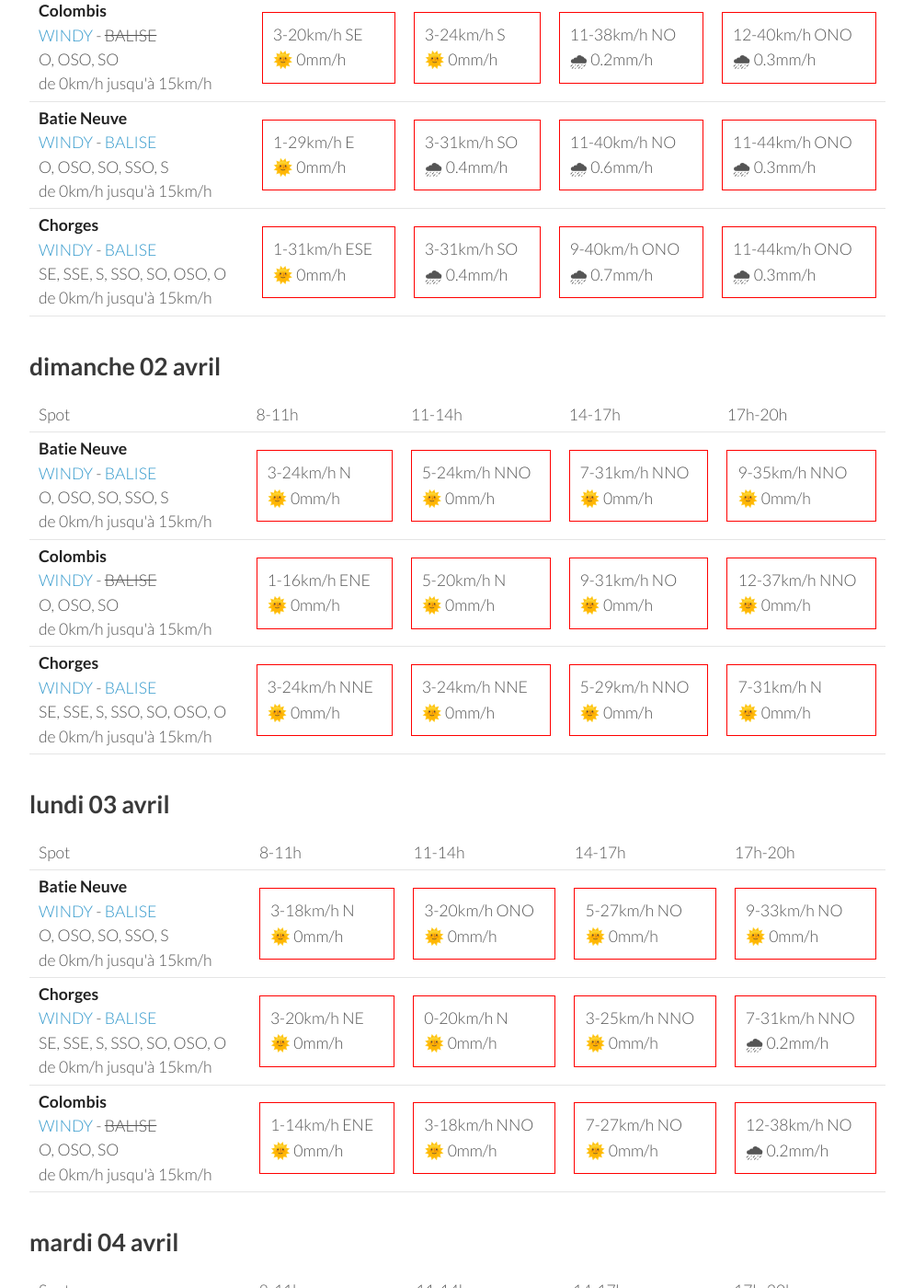
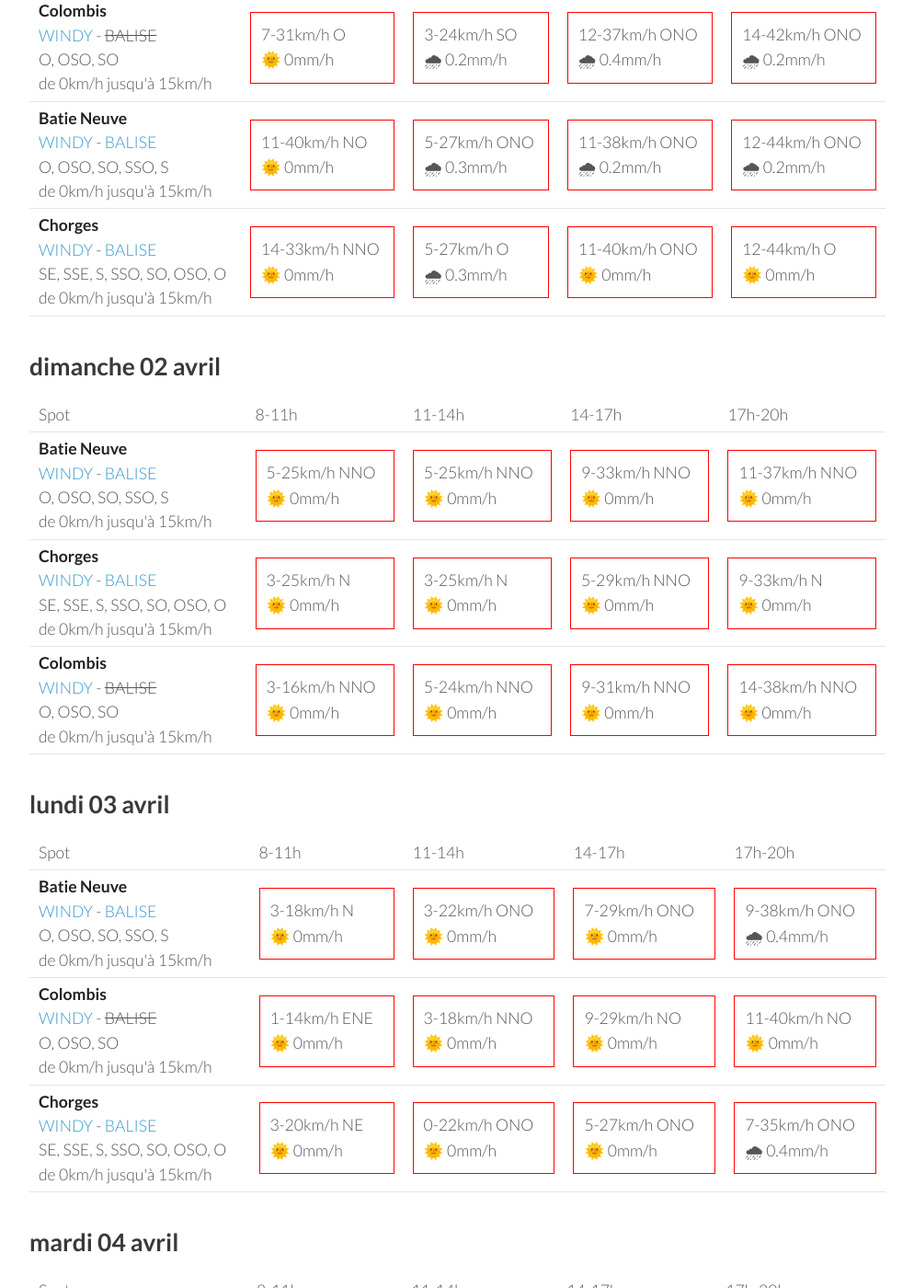
Before and after one commit to parapente-dans-le-nord/parapente-dans-le-nord.github.io, a Jekyll site: the page built from saint_andre.markdown, in a window 1280 px wide and 1400 px high, scrolled down 1325 px. Shown: the whole window at 92% size, without its empty margins (26-1020 px from the left). Built offline with Jekyll 4.4.1, drawn with Linux system fonts in a browser that asks for light colours; some of the changed text lies outside the part shown.

Commit message:
update index.markdown

```diff
--- a/saint_andre.markdown
+++ b/saint_andre.markdown
@@ -22,30 +22,30 @@ page mise à jour le jeudi 30 mars 13:36
       <td>17h-20h</td>
     </tr>
 <tr>
+        <td><strong>Colombis</strong><br><a href="https://windy.com/44.494/6.216?44.559,6.262,10">WINDY</a> - <span class="no-balise"> BALISE </span><br> <span class="vent-favorable">O, OSO, SO</span><br><span class="force-vent">de 0km/h jusqu'à 15km/h</span> </td>
+
+            <td><div class="not-flyable"><p>0-0km/h NA</p><p>🌧️ 0mm/h</p></div></td>
+            <td><div class="not-flyable"><p>0-0km/h NA</p><p>🌧️ 0mm/h</p></div></td>
+            <td><div class="not-flyable"><p>0-0km/h NA</p><p>🌧️ 0mm/h</p></div></td>
+            <td><div class="not-flyable"><p>9-25km/h SO</p><p>🌞 0mm/h</p></div></td>
+
+    </tr>
+<tr>
         <td><strong>Batie Neuve</strong><br><a href="https://windy.com/44.584/6.236?44.559,6.262,10,m:eTtagly">WINDY</a> - <span class=""><a href="https://www.openwindmap.org/PP554">BALISE</a> </span><br> <span class="vent-favorable">O, OSO, SO, SSO, S</span><br><span class="force-vent">de 0km/h jusqu'à 15km/h</span> </td>
 
             <td><div class="not-flyable"><p>0-0km/h NA</p><p>🌧️ 0mm/h</p></div></td>
-            <td><div class="flyable"><p>5-12km/h S</p><p>🌞 0mm/h</p></div></td>
+            <td><div class="not-flyable"><p>0-0km/h NA</p><p>🌧️ 0mm/h</p></div></td>
+            <td><div class="not-flyable"><p>0-0km/h NA</p><p>🌧️ 0mm/h</p></div></td>
             <td><div class="not-flyable"><p>9-24km/h SO</p><p>🌞 0mm/h</p></div></td>
-            <td><div class="not-flyable"><p>7-20km/h SO</p><p>🌞 0mm/h</p></div></td>
-
-    </tr>
-<tr>
-        <td><strong>Colombis</strong><br><a href="https://windy.com/44.494/6.216?44.559,6.262,10">WINDY</a> - <span class="no-balise"> BALISE </span><br> <span class="vent-favorable">O, OSO, SO</span><br><span class="force-vent">de 0km/h jusqu'à 15km/h</span> </td>
-
-            <td><div class="not-flyable"><p>0-0km/h NA</p><p>🌧️ 0mm/h</p></div></td>
-            <td><div class="not-flyable"><p>5-20km/h SO</p><p>🌞 0mm/h</p></div></td>
-            <td><div class="not-flyable"><p>5-16km/h SO</p><p>🌞 0mm/h</p></div></td>
-            <td><div class="not-flyable"><p>7-22km/h SO</p><p>🌞 0mm/h</p></div></td>
 
     </tr>
 <tr>
         <td><strong>Chorges</strong><br><a href="https://windy.com/44.578/6.280?44.559,6.262,10">WINDY</a> - <span class=""><a href="https://www.openwindmap.org/PP554">BALISE</a> </span><br> <span class="vent-favorable">SE, SSE, S, SSO, SO, OSO, O</span><br><span class="force-vent">de 0km/h jusqu'à 15km/h</span> </td>
 
             <td><div class="not-flyable"><p>0-0km/h NA</p><p>🌧️ 0mm/h</p></div></td>
-            <td><div class="not-flyable"><p>5-18km/h OSO</p><p>🌞 0mm/h</p></div></td>
-            <td><div class="not-flyable"><p>7-24km/h SO</p><p>🌞 0mm/h</p></div></td>
-            <td><div class="not-flyable"><p>9-22km/h OSO</p><p>🌞 0mm/h</p></div></td>
+            <td><div class="not-flyable"><p>0-0km/h NA</p><p>🌧️ 0mm/h</p></div></td>
+            <td><div class="not-flyable"><p>0-0km/h NA</p><p>🌧️ 0mm/h</p></div></td>
+            <td><div class="not-flyable"><p>11-27km/h OSO</p><p>🌞 0mm/h</p></div></td>
 
     </tr>
 
@@ -65,22 +65,22 @@ page mise à jour le jeudi 30 mars 13:36
       <td>17h-20h</td>
     </tr>
 <tr>
-        <td><strong>Batie Neuve</strong><br><a href="https://windy.com/44.584/6.236?44.559,6.262,10,m:eTtagly">WINDY</a> - <span class=""><a href="https://www.openwindmap.org/PP554">BALISE</a> </span><br> <span class="vent-favorable">O, OSO, SO, SSO, S</span><br><span class="force-vent">de 0km/h jusqu'à 15km/h</span> </td>
+        <td><strong>Colombis</strong><br><a href="https://windy.com/44.494/6.216?44.559,6.262,10">WINDY</a> - <span class="no-balise"> BALISE </span><br> <span class="vent-favorable">O, OSO, SO</span><br><span class="force-vent">de 0km/h jusqu'à 15km/h</span> </td>
 
-            <td><div class="flyable"><p>0-3km/h SO</p><p>🌞 0mm/h</p></div></td>
-            <td><div class="not-flyable"><p>5-14km/h ONO</p><p>🌧 0.2mm/h</p></div></td>
-            <td><div class="not-flyable"><p>9-20km/h OSO</p><p>🌞 0mm/h</p></div></td>
-            <td><div class="not-flyable"><p>22-50km/h O</p><p>🌧 1.9mm/h</p></div></td>
+            <td><div class="flyable"><p>3-7km/h OSO</p><p>🌞 0mm/h</p></div></td>
+            <td><div class="not-flyable"><p>7-18km/h OSO</p><p>🌧 0.3mm/h</p></div></td>
+            <td><div class="not-flyable"><p>9-24km/h OSO</p><p>🌞 0mm/h</p></div></td>
+            <td><div class="not-flyable"><p>14-44km/h OSO</p><p>🌧 2.1mm/h</p></div></td>
 
 
     </tr>
 <tr>
-        <td><strong>Colombis</strong><br><a href="https://windy.com/44.494/6.216?44.559,6.262,10">WINDY</a> - <span class="no-balise"> BALISE </span><br> <span class="vent-favorable">O, OSO, SO</span><br><span class="force-vent">de 0km/h jusqu'à 15km/h</span> </td>
+        <td><strong>Batie Neuve</strong><br><a href="https://windy.com/44.584/6.236?44.559,6.262,10,m:eTtagly">WINDY</a> - <span class=""><a href="https://www.openwindmap.org/PP554">BALISE</a> </span><br> <span class="vent-favorable">O, OSO, SO, SSO, S</span><br><span class="force-vent">de 0km/h jusqu'à 15km/h</span> </td>
 
-            <td><div class="flyable"><p>5-11km/h OSO</p><p>🌞 0mm/h</p></div></td>
-            <td><div class="not-flyable"><p>5-20km/h O</p><p>🌧 0.6mm/h</p></div></td>
-            <td><div class="not-flyable"><p>14-37km/h SO</p><p>🌞 0mm/h</p></div></td>
-            <td><div class="not-flyable"><p>18-48km/h OSO</p><p>🌞 0mm/h</p></div></td>
+            <td><div class="not-flyable"><p>1-3km/h N</p><p>🌞 0mm/h</p></div></td>
+            <td><div class="not-flyable"><p>5-14km/h ONO</p><p>🌧 0.3mm/h</p></div></td>
+            <td><div class="not-flyable"><p>9-22km/h O</p><p>🌞 0mm/h</p></div></td>
+            <td><div class="not-flyable"><p>22-50km/h O</p><p>🌧 0.2mm/h</p></div></td>
 
 
     </tr>
@@ -88,9 +88,9 @@ page mise à jour le jeudi 30 mars 13:36
         <td><strong>Chorges</strong><br><a href="https://windy.com/44.578/6.280?44.559,6.262,10">WINDY</a> - <span class=""><a href="https://www.openwindmap.org/PP554">BALISE</a> </span><br> <span class="vent-favorable">SE, SSE, S, SSO, SO, OSO, O</span><br><span class="force-vent">de 0km/h jusqu'à 15km/h</span> </td>
 
             <td><div class="not-flyable"><p>3-9km/h ONO</p><p>🌞 0mm/h</p></div></td>
-            <td><div class="not-flyable"><p>7-18km/h O</p><p>🌧 0.2mm/h</p></div></td>
-            <td><div class="not-flyable"><p>7-20km/h OSO</p><p>🌞 0mm/h</p></div></td>
-            <td><div class="not-flyable"><p>20-44km/h O</p><p>🌧 2mm/h</p></div></td>
+            <td><div class="not-flyable"><p>7-18km/h O</p><p>🌧 0.5mm/h</p></div></td>
+            <td><div class="not-flyable"><p>7-18km/h OSO</p><p>🌞 0mm/h</p></div></td>
+            <td><div class="not-flyable"><p>20-48km/h OSO</p><p>🌞 0mm/h</p></div></td>
 
 
     </tr>
@@ -113,30 +113,30 @@ page mise à jour le jeudi 30 mars 13:36
 <tr>
         <td><strong>Colombis</strong><br><a href="https://windy.com/44.494/6.216?44.559,6.262,10">WINDY</a> - <span class="no-balise"> BALISE </span><br> <span class="vent-favorable">O, OSO, SO</span><br><span class="force-vent">de 0km/h jusqu'à 15km/h</span> </td>
 
-            <td><div class="not-flyable"><p>3-20km/h SE</p><p>🌞 0mm/h</p></div></td>
-            <td><div class="not-flyable"><p>3-24km/h S</p><p>🌞 0mm/h</p></div></td>
-            <td><div class="not-flyable"><p>11-38km/h NO</p><p>🌧 0.2mm/h</p></div></td>
-            <td><div class="not-flyable"><p>12-40km/h ONO</p><p>🌧 0.3mm/h</p></div></td>
+            <td><div class="not-flyable"><p>7-31km/h O</p><p>🌞 0mm/h</p></div></td>
+            <td><div class="not-flyable"><p>3-24km/h SO</p><p>🌧 0.2mm/h</p></div></td>
+            <td><div class="not-flyable"><p>12-37km/h ONO</p><p>🌧 0.4mm/h</p></div></td>
+            <td><div class="not-flyable"><p>14-42km/h ONO</p><p>🌧 0.2mm/h</p></div></td>
 
 
     </tr>
 <tr>
         <td><strong>Batie Neuve</strong><br><a href="https://windy.com/44.584/6.236?44.559,6.262,10,m:eTtagly">WINDY</a> - <span class=""><a href="https://www.openwindmap.org/PP554">BALISE</a> </span><br> <span class="vent-favorable">O, OSO, SO, SSO, S</span><br><span class="force-vent">de 0km/h jusqu'à 15km/h</span> </td>
 
-            <td><div class="not-flyable"><p>1-29km/h E</p><p>🌞 0mm/h</p></div></td>
-            <td><div class="not-flyable"><p>3-31km/h SO</p><p>🌧 0.4mm/h</p></div></td>
-            <td><div class="not-flyable"><p>11-40km/h NO</p><p>🌧 0.6mm/h</p></div></td>
-            <td><div class="not-flyable"><p>11-44km/h ONO</p><p>🌧 0.3mm/h</p></div></td>
+            <td><div class="not-flyable"><p>11-40km/h NO</p><p>🌞 0mm/h</p></div></td>
+            <td><div class="not-flyable"><p>5-27km/h ONO</p><p>🌧 0.3mm/h</p></div></td>
+            <td><div class="not-flyable"><p>11-38km/h ONO</p><p>🌧 0.2mm/h</p></div></td>
+            <td><div class="not-flyable"><p>12-44km/h ONO</p><p>🌧 0.2mm/h</p></div></td>
 
 
     </tr>
 <tr>
         <td><strong>Chorges</strong><br><a href="https://windy.com/44.578/6.280?44.559,6.262,10">WINDY</a> - <span class=""><a href="https://www.openwindmap.org/PP554">BALISE</a> </span><br> <span class="vent-favorable">SE, SSE, S, SSO, SO, OSO, O</span><br><span class="force-vent">de 0km/h jusqu'à 15km/h</span> </td>
 
-            <td><div class="not-flyable"><p>1-31km/h ESE</p><p>🌞 0mm/h</p></div></td>
-            <td><div class="not-flyable"><p>3-31km/h SO</p><p>🌧 0.4mm/h</p></div></td>
-            <td><div class="not-flyable"><p>9-40km/h ONO</p><p>🌧 0.7mm/h</p></div></td>
-            <td><div class="not-flyable"><p>11-44km/h ONO</p><p>🌧 0.3mm/h</p></div></td>
+            <td><div class="not-flyable"><p>14-33km/h NNO</p><p>🌞 0mm/h</p></div></td>
+            <td><div class="not-flyable"><p>5-27km/h O</p><p>🌧 0.3mm/h</p></div></td>
+            <td><div class="not-flyable"><p>11-40km/h ONO</p><p>🌞 0mm/h</p></div></td>
+            <td><div class="not-flyable"><p>12-44km/h O</p><p>🌞 0mm/h</p></div></td>
 
 
     </tr>
@@ -159,30 +159,30 @@ page mise à jour le jeudi 30 mars 13:36
 <tr>
         <td><strong>Batie Neuve</strong><br><a href="https://windy.com/44.584/6.236?44.559,6.262,10,m:eTtagly">WINDY</a> - <span class=""><a href="https://www.openwindmap.org/PP554">BALISE</a> </span><br> <span class="vent-favorable">O, OSO, SO, SSO, S</span><br><span class="force-vent">de 0km/h jusqu'à 15km/h</span> </td>
 
-            <td><div class="not-flyable"><p>3-24km/h N</p><p>🌞 0mm/h</p></div></td>
-            <td><div class="not-flyable"><p>5-24km/h NNO</p><p>🌞 0mm/h</p></div></td>
-            <td><div class="not-flyable"><p>7-31km/h NNO</p><p>🌞 0mm/h</p></div></td>
-            <td><div class="not-flyable"><p>9-35km/h NNO</p><p>🌞 0mm/h</p></div></td>
+            <td><div class="not-flyable"><p>5-25km/h NNO</p><p>🌞 0mm/h</p></div></td>
+            <td><div class="not-flyable"><p>5-25km/h NNO</p><p>🌞 0mm/h</p></div></td>
+            <td><div class="not-flyable"><p>9-33km/h NNO</p><p>🌞 0mm/h</p></div></td>
+            <td><div class="not-flyable"><p>11-37km/h NNO</p><p>🌞 0mm/h</p></div></td>
+
+
+    </tr>
+<tr>
+        <td><strong>Chorges</strong><br><a href="https://windy.com/44.578/6.280?44.559,6.262,10">WINDY</a> - <span class=""><a href="https://www.openwindmap.org/PP554">BALISE</a> </span><br> <span class="vent-favorable">SE, SSE, S, SSO, SO, OSO, O</span><br><span class="force-vent">de 0km/h jusqu'à 15km/h</span> </td>
+
+            <td><div class="not-flyable"><p>3-25km/h N</p><p>🌞 0mm/h</p></div></td>
+            <td><div class="not-flyable"><p>3-25km/h N</p><p>🌞 0mm/h</p></div></td>
+            <td><div class="not-flyable"><p>5-29km/h NNO</p><p>🌞 0mm/h</p></div></td>
+            <td><div class="not-flyable"><p>9-33km/h N</p><p>🌞 0mm/h</p></div></td>
 
 
     </tr>
 <tr>
         <td><strong>Colombis</strong><br><a href="https://windy.com/44.494/6.216?44.559,6.262,10">WINDY</a> - <span class="no-balise"> BALISE </span><br> <span class="vent-favorable">O, OSO, SO</span><br><span class="force-vent">de 0km/h jusqu'à 15km/h</span> </td>
 
-            <td><div class="not-flyable"><p>1-16km/h ENE</p><p>🌞 0mm/h</p></div></td>
-            <td><div class="not-flyable"><p>5-20km/h N</p><p>🌞 0mm/h</p></div></td>
-            <td><div class="not-flyable"><p>9-31km/h NO</p><p>🌞 0mm/h</p></div></td>
-            <td><div class="not-flyable"><p>12-37km/h NNO</p><p>🌞 0mm/h</p></div></td>
-
-
-    </tr>
-<tr>
-        <td><strong>Chorges</strong><br><a href="https://windy.com/44.578/6.280?44.559,6.262,10">WINDY</a> - <span class=""><a href="https://www.openwindmap.org/PP554">BALISE</a> </span><br> <span class="vent-favorable">SE, SSE, S, SSO, SO, OSO, O</span><br><span class="force-vent">de 0km/h jusqu'à 15km/h</span> </td>
-
-            <td><div class="not-flyable"><p>3-24km/h NNE</p><p>🌞 0mm/h</p></div></td>
-            <td><div class="not-flyable"><p>3-24km/h NNE</p><p>🌞 0mm/h</p></div></td>
-            <td><div class="not-flyable"><p>5-29km/h NNO</p><p>🌞 0mm/h</p></div></td>
-            <td><div class="not-flyable"><p>7-31km/h N</p><p>🌞 0mm/h</p></div></td>
+            <td><div class="not-flyable"><p>3-16km/h NNO</p><p>🌞 0mm/h</p></div></td>
+            <td><div class="not-flyable"><p>5-24km/h NNO</p><p>🌞 0mm/h</p></div></td>
+            <td><div class="not-flyable"><p>9-31km/h NNO</p><p>🌞 0mm/h</p></div></td>
+            <td><div class="not-flyable"><p>14-38km/h NNO</p><p>🌞 0mm/h</p></div></td>
 
 
     </tr>
@@ -206,19 +206,9 @@ page mise à jour le jeudi 30 mars 13:36
         <td><strong>Batie Neuve</strong><br><a href="https://windy.com/44.584/6.236?44.559,6.262,10,m:eTtagly">WINDY</a> - <span class=""><a href="https://www.openwindmap.org/PP554">BALISE</a> </span><br> <span class="vent-favorable">O, OSO, SO, SSO, S</span><br><span class="force-vent">de 0km/h jusqu'à 15km/h</span> </td>
 
             <td><div class="not-flyable"><p>3-18km/h N</p><p>🌞 0mm/h</p></div></td>
-            <td><div class="not-flyable"><p>3-20km/h ONO</p><p>🌞 0mm/h</p></div></td>
-            <td><div class="not-flyable"><p>5-27km/h NO</p><p>🌞 0mm/h</p></div></td>
-            <td><div class="not-flyable"><p>9-33km/h NO</p><p>🌞 0mm/h</p></div></td>
-
-
-    </tr>
-<tr>
-        <td><strong>Chorges</strong><br><a href="https://windy.com/44.578/6.280?44.559,6.262,10">WINDY</a> - <span class=""><a href="https://www.openwindmap.org/PP554">BALISE</a> </span><br> <span class="vent-favorable">SE, SSE, S, SSO, SO, OSO, O</span><br><span class="force-vent">de 0km/h jusqu'à 15km/h</span> </td>
-
-            <td><div class="not-flyable"><p>3-20km/h NE</p><p>🌞 0mm/h</p></div></td>
-            <td><div class="not-flyable"><p>0-20km/h N</p><p>🌞 0mm/h</p></div></td>
-            <td><div class="not-flyable"><p>3-25km/h NNO</p><p>🌞 0mm/h</p></div></td>
-            <td><div class="not-flyable"><p>7-31km/h NNO</p><p>🌧 0.2mm/h</p></div></td>
+            <td><div class="not-flyable"><p>3-22km/h ONO</p><p>🌞 0mm/h</p></div></td>
+            <td><div class="not-flyable"><p>7-29km/h ONO</p><p>🌞 0mm/h</p></div></td>
+            <td><div class="not-flyable"><p>9-38km/h ONO</p><p>🌧 0.4mm/h</p></div></td>
 
 
     </tr>
@@ -227,8 +217,18 @@ page mise à jour le jeudi 30 mars 13:36
 
             <td><div class="not-flyable"><p>1-14km/h ENE</p><p>🌞 0mm/h</p></div></td>
             <td><div class="not-flyable"><p>3-18km/h NNO</p><p>🌞 0mm/h</p></div></td>
-            <td><div class="not-flyable"><p>7-27km/h NO</p><p>🌞 0mm/h</p></div></td>
-            <td><div class="not-flyable"><p>12-38km/h NO</p><p>🌧 0.2mm/h</p></div></td>
+            <td><div class="not-flyable"><p>9-29km/h NO</p><p>🌞 0mm/h</p></div></td>
+            <td><div class="not-flyable"><p>11-40km/h NO</p><p>🌞 0mm/h</p></div></td>
+
+
+    </tr>
+<tr>
+        <td><strong>Chorges</strong><br><a href="https://windy.com/44.578/6.280?44.559,6.262,10">WINDY</a> - <span class=""><a href="https://www.openwindmap.org/PP554">BALISE</a> </span><br> <span class="vent-favorable">SE, SSE, S, SSO, SO, OSO, O</span><br><span class="force-vent">de 0km/h jusqu'à 15km/h</span> </td>
+
+            <td><div class="not-flyable"><p>3-20km/h NE</p><p>🌞 0mm/h</p></div></td>
+            <td><div class="not-flyable"><p>0-22km/h ONO</p><p>🌞 0mm/h</p></div></td>
+            <td><div class="not-flyable"><p>5-27km/h ONO</p><p>🌞 0mm/h</p></div></td>
+            <td><div class="not-flyable"><p>7-35km/h ONO</p><p>🌧 0.4mm/h</p></div></td>
 
 
     </tr>
@@ -251,30 +251,30 @@ page mise à jour le jeudi 30 mars 13:36
 <tr>
         <td><strong>Batie Neuve</strong><br><a href="https://windy.com/44.584/6.236?44.559,6.262,10,m:eTtagly">WINDY</a> - <span class=""><a href="https://www.openwindmap.org/PP554">BALISE</a> </span><br> <span class="vent-favorable">O, OSO, SO, SSO, S</span><br><span class="force-vent">de 0km/h jusqu'à 15km/h</span> </td>
 
-            <td><div class="not-flyable"><p>5-18km/h NNE</p><p>🌞 0mm/h</p></div></td>
-            <td><div class="not-flyable"><p>3-20km/h OSO</p><p>🌞 0mm/h</p></div></td>
-            <td><div class="not-flyable"><p>5-27km/h OSO</p><p>🌞 0mm/h</p></div></td>
-            <td><div class="not-flyable"><p>9-31km/h ONO</p><p>🌞 0mm/h</p></div></td>
+            <td><div class="not-flyable"><p>3-18km/h NNE</p><p>🌞 0mm/h</p></div></td>
+            <td><div class="not-flyable"><p>3-22km/h O</p><p>🌞 0mm/h</p></div></td>
+            <td><div class="not-flyable"><p>5-25km/h O</p><p>🌞 0mm/h</p></div></td>
+            <td><div class="not-flyable"><p>11-35km/h ONO</p><p>🌞 0mm/h</p></div></td>
 
 
     </tr>
 <tr>
         <td><strong>Colombis</strong><br><a href="https://windy.com/44.494/6.216?44.559,6.262,10">WINDY</a> - <span class="no-balise"> BALISE </span><br> <span class="vent-favorable">O, OSO, SO</span><br><span class="force-vent">de 0km/h jusqu'à 15km/h</span> </td>
 
-            <td><div class="not-flyable"><p>3-18km/h ENE</p><p>🌞 0mm/h</p></div></td>
+            <td><div class="not-flyable"><p>1-14km/h NE</p><p>🌞 0mm/h</p></div></td>
             <td><div class="not-flyable"><p>3-18km/h NO</p><p>🌞 0mm/h</p></div></td>
-            <td><div class="not-flyable"><p>5-24km/h ONO</p><p>🌞 0mm/h</p></div></td>
-            <td><div class="not-flyable"><p>11-31km/h NO</p><p>🌞 0mm/h</p></div></td>
+            <td><div class="not-flyable"><p>7-24km/h ONO</p><p>🌞 0mm/h</p></div></td>
+            <td><div class="not-flyable"><p>11-33km/h NO</p><p>🌞 0mm/h</p></div></td>
 
 
     </tr>
 <tr>
         <td><strong>Chorges</strong><br><a href="https://windy.com/44.578/6.280?44.559,6.262,10">WINDY</a> - <span class=""><a href="https://www.openwindmap.org/PP554">BALISE</a> </span><br> <span class="vent-favorable">SE, SSE, S, SSO, SO, OSO, O</span><br><span class="force-vent">de 0km/h jusqu'à 15km/h</span> </td>
 
-            <td><div class="not-flyable"><p>5-18km/h NE</p><p>🌞 0mm/h</p></div></td>
-            <td><div class="not-flyable"><p>3-20km/h SO</p><p>🌞 0mm/h</p></div></td>
-            <td><div class="not-flyable"><p>7-27km/h OSO</p><p>🌞 0mm/h</p></div></td>
-            <td><div class="not-flyable"><p>7-31km/h ONO</p><p>🌞 0mm/h</p></div></td>
+            <td><div class="not-flyable"><p>3-22km/h NE</p><p>🌞 0mm/h</p></div></td>
+            <td><div class="not-flyable"><p>3-22km/h OSO</p><p>🌞 0mm/h</p></div></td>
+            <td><div class="not-flyable"><p>5-24km/h OSO</p><p>🌞 0mm/h</p></div></td>
+            <td><div class="not-flyable"><p>9-33km/h ONO</p><p>🌞 0mm/h</p></div></td>
 
 
     </tr>
```
Also changed, not shown: other parts of saint_andre.markdown (+1 -1 lines).
